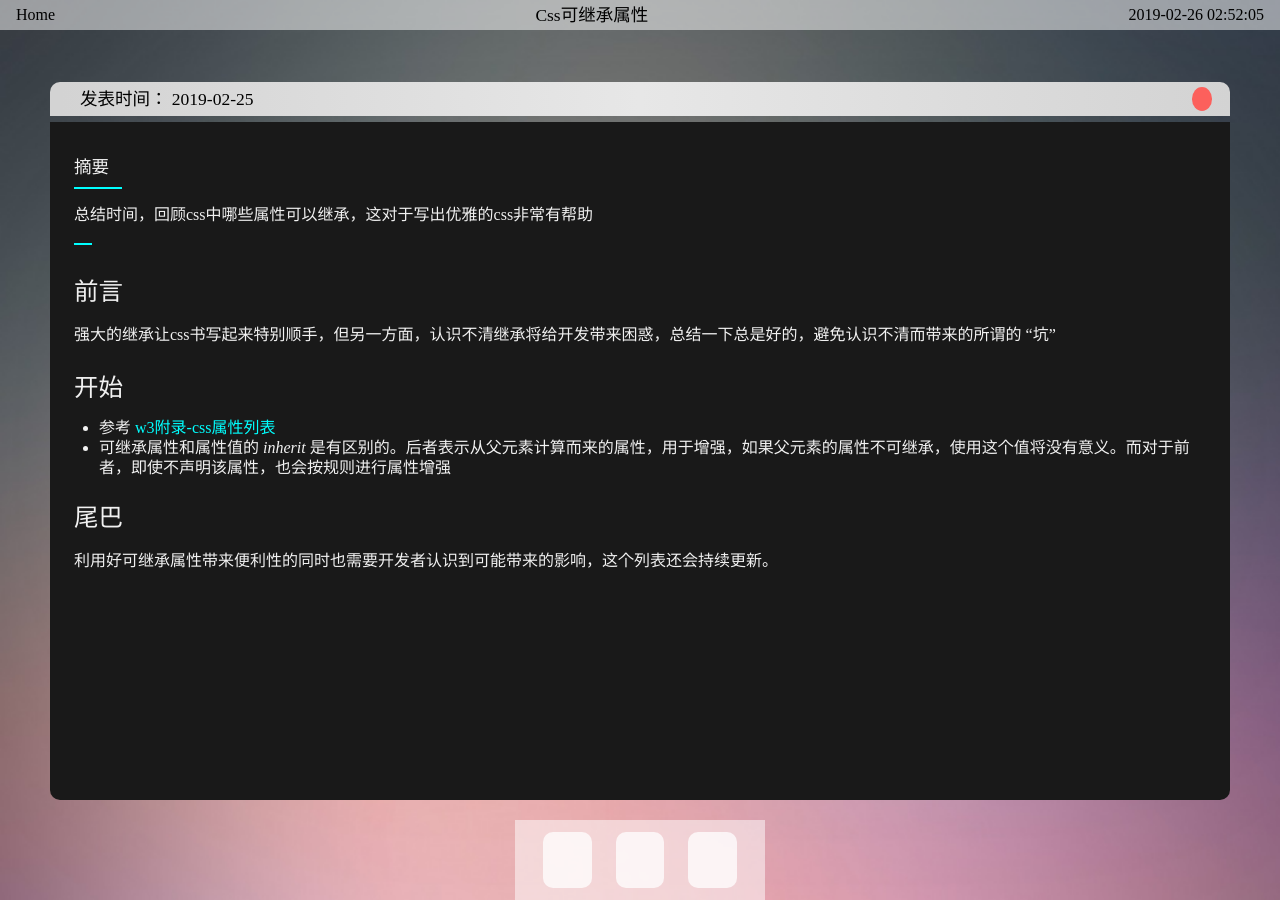
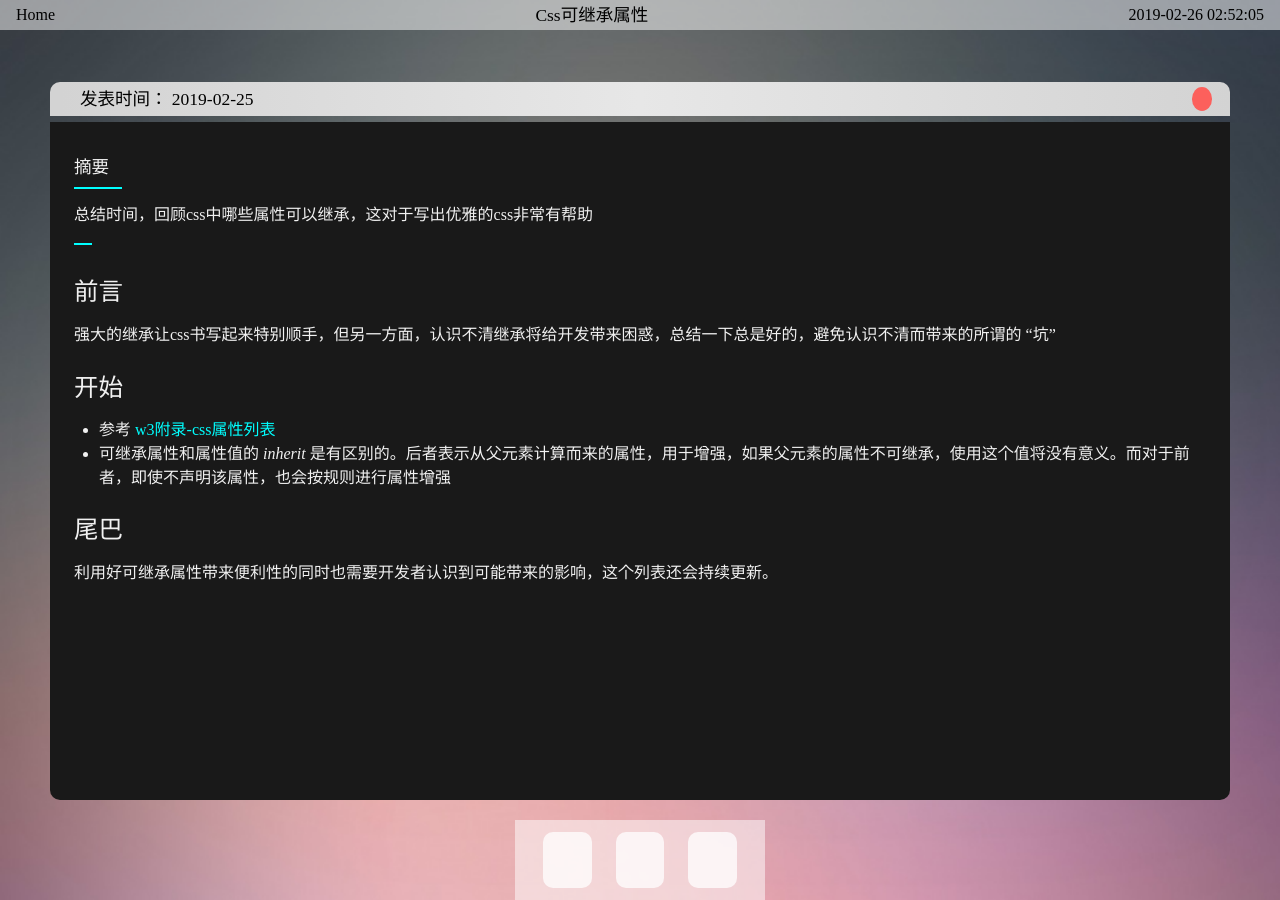
Before and after one commit to werts/werts.github.io, a Jekyll site: the page built from _posts/2019-02-25-css可继承属性.md, in a window 1280 px wide. Built offline with Jekyll 4.4.1, drawn with Linux system fonts in a browser that asks for light colours; some web fonts are replaced; comment, search, counter and statistics services are not loaded.

Commit message:
reset css

```diff
--- a/_sass/_reset.scss
+++ b/_sass/_reset.scss
@@ -93,7 +93,7 @@ ol ul {
 }
 
 li {
-  line-height: 20px;
+  line-height: 1.5;
 }
 p {
   margin: 0 0 10px;
```
